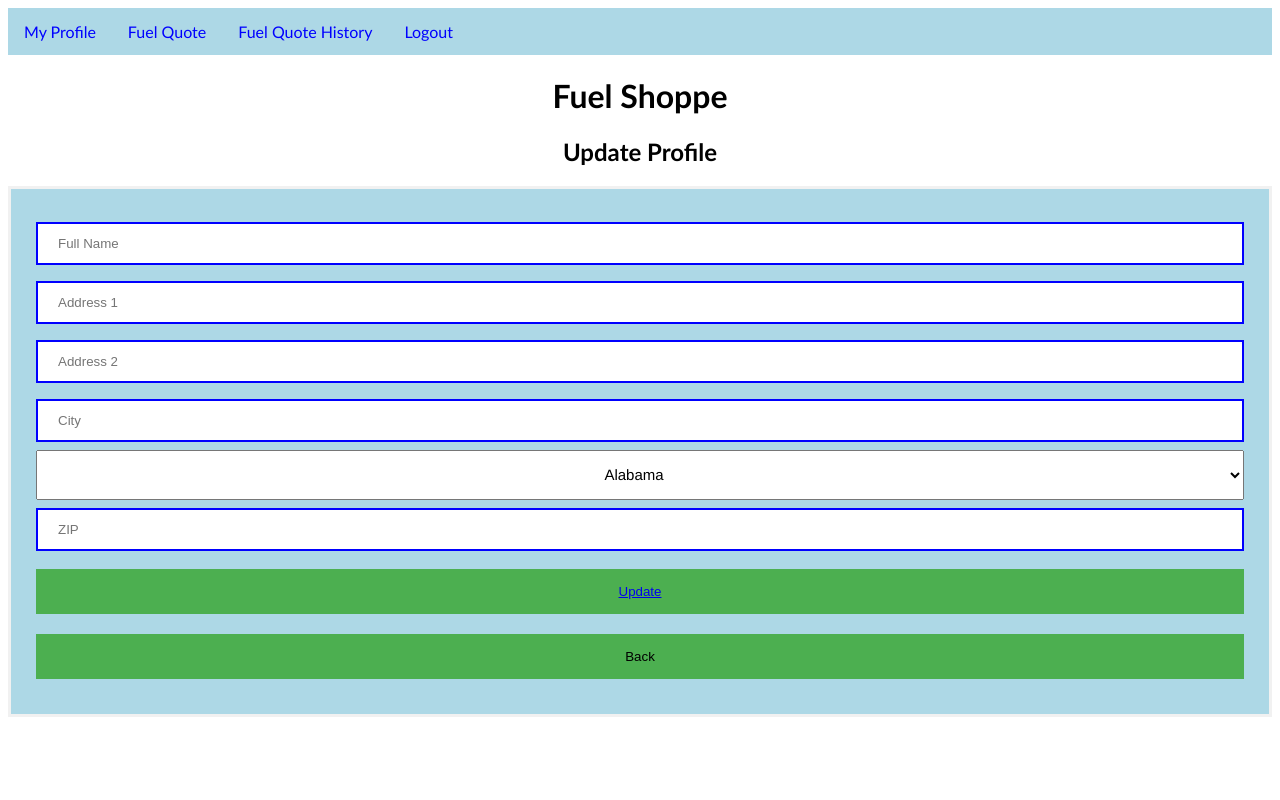
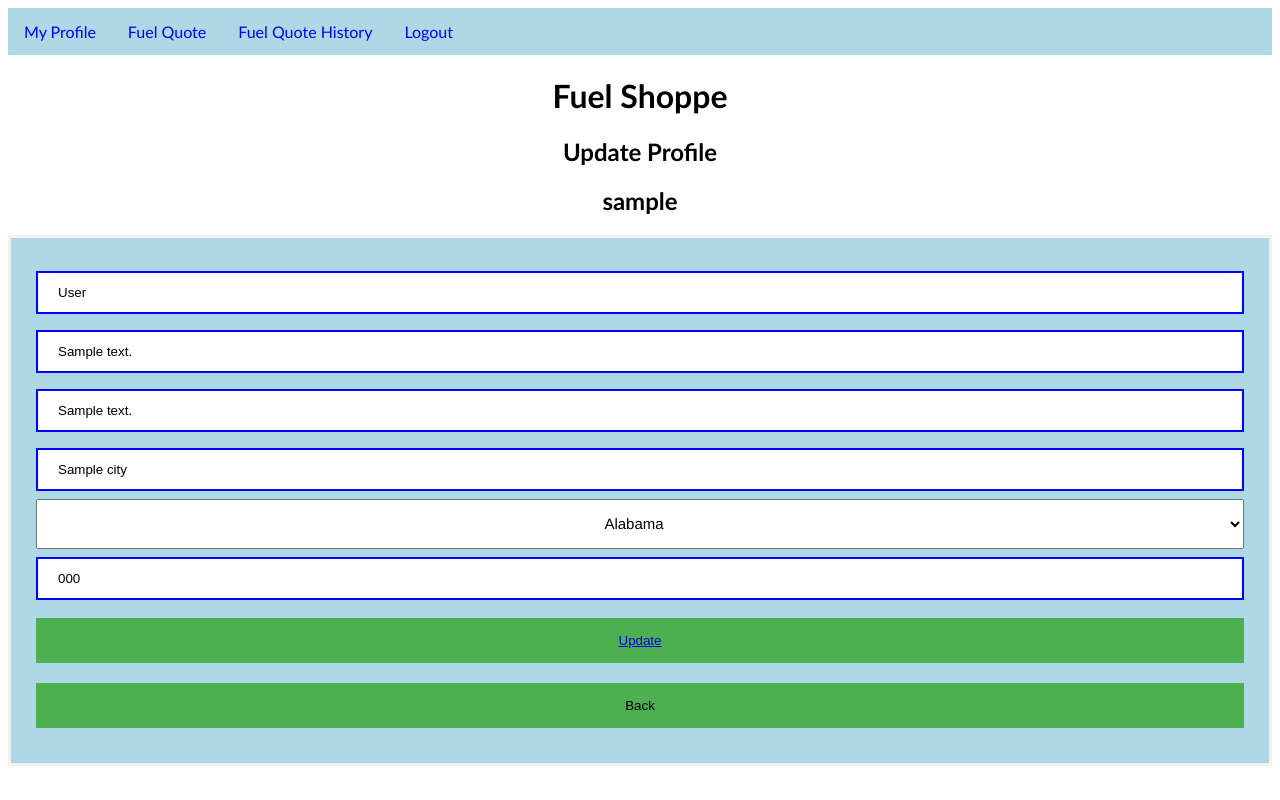
Before and after one commit to strakerak/6353Team18, a Flask app: template templates/profile.html in a window 1280 px wide. Run offline with Flask 2, Linux system fonts and the light colour scheme; the template is opened without the code that fills it: most values are stand-ins (such as "Sample title", 1, 10 or a date in 2020).

Commit message:
New html files

```diff
--- a/templates/profile.html
+++ b/templates/profile.html
@@ -83,16 +83,30 @@ button {
     }
 </style>
 </head>
-<body>
+<body onload=checkNew("{{state}}");>
+  <script>
+    function checkNew(state)
+      {
+        if(state=="XX")
+        {
+          document.getElementsByName("fullname")[0].placeholder = "Full Name";
+          document.getElementsByName("address1")[0].placeholder = "Address";
+          document.getElementsByName("address2")[0].placeholder = "Alternate Address";
+          document.getElementsByName("city")[0].placeholder = "City";
+          document.getElementsByName("zipcode")[0].placeholder = "Zipcode";
+        }
+      }
+  </script>
     <center> <h1> Fuel Shoppe </h1> </center>
 	<center> <h2> Update Profile</h2> </center>
+  <center><h2>{{username}}</h2></center>
   <center> <h3> {{error_message}} </h3></center>
     <form method="post">
         <div class="container">
-      <input type="text" placeholder="Full Name" name="fullname" maxlength="50" required>
-			<input type="text" placeholder="Address 1" name="address1" maxlength="100" required>
-			<input type="text" placeholder="Address 2" name="address2" maxlength="100">
-			<input type="text" placeholder="City" name="city" maxlength="100" required>
+      <input type="text" value="{{fullname}}" name="fullname" maxlength="50" required>
+			<input type="text" value="{{address1}}" name="address1" maxlength="100" required>
+			<input type="text" value="{{address2}}" name="address2" maxlength="100">
+			<input type="text" value="{{city}}" name="city" maxlength="100" required>
 			<select name="state" id="state">
 				<option value="AL">Alabama</option>
 				<option value="AK">Alaska</option>
@@ -146,8 +160,8 @@ button {
 				<option value="WI">Wisconsin</option>
 				<option value="WY">Wyoming</option>
 			</select>
-			<input type="text" placeholder="ZIP" name="zipcode" minlength="5" maxlength="9" required>
-            <button type="submit" class="updatebtn"><a href="quote">Update</a></button>
+			<input type="text" value="{{zipcode}}" name="zipcode" minlength="5" maxlength="9" required>
+      <button type="submit" class="updatebtn"><a href="profile">Update</a></button>
     </form>
 	<button type="button" class="goback">Back</button>
 	</div>
--- a/templates/register.html
+++ b/templates/register.html
@@ -45,6 +45,7 @@ button {
 </head>
 <body>
     <center> <h1> Register for Fuel Shoppe </h1> </center>
+    <center> <h1> {{error_message}} </h1></center>
     <form method="post">
         <div class="container">
             <label>Username: </label>
```
Also changed, not shown: templates/quote.html (+23 -8 lines), templates/index.html (line endings or trailing spaces).
